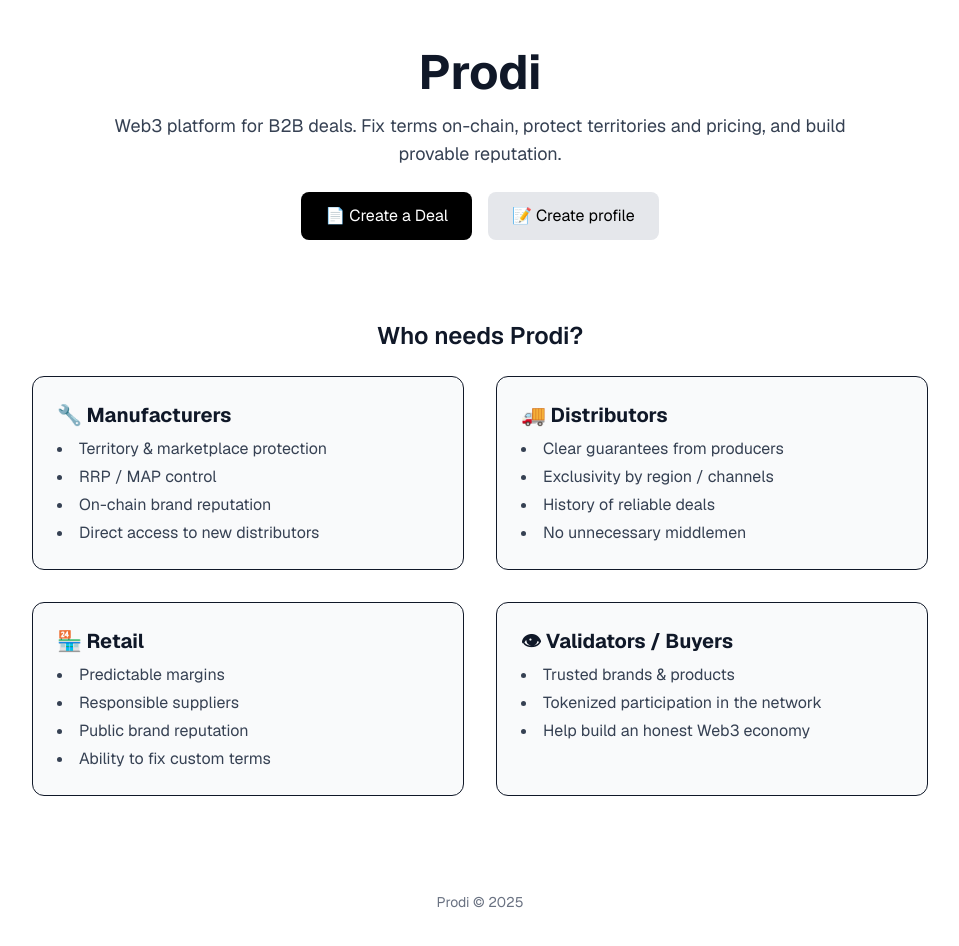
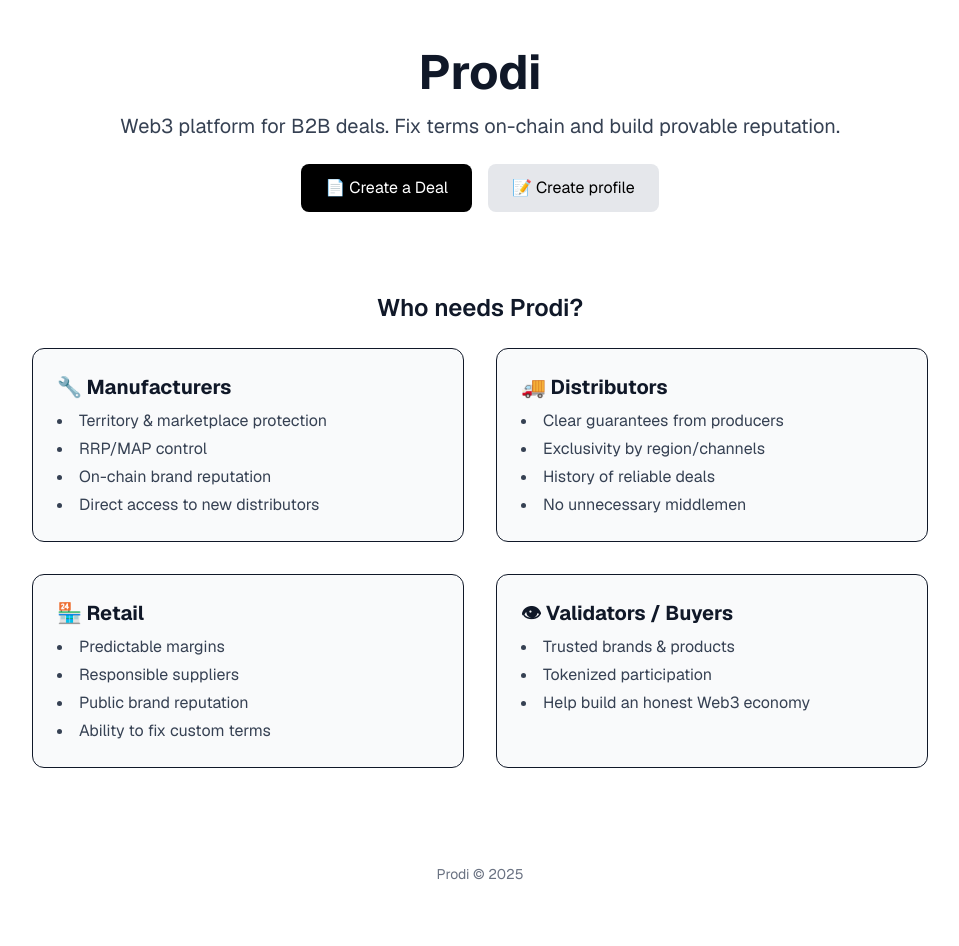
Before and after one commit to prodi-mvp/Prodi-MVP, a Next.js app: page / in a window 1280 px wide. Shown: the top 946 px of the page, without its empty margins (160-1119 px from the left). Built offline with nearby package versions, Linux system fonts and the light colour scheme.

Commit message:
fix: always allow /deal; restore counterparty search

```diff
--- a/app/deal/page.js
+++ b/app/deal/page.js
@@ -19,7 +19,6 @@ async function fetchCompanyByWallet(wallet) {
   }
   return data;
 }
-
 function useDebounced(value, delay = 300) {
   const [v, setV] = useState(value);
   useEffect(() => {
@@ -31,32 +30,26 @@ function useDebounced(value, delay = 300) {
 
 /* inner page */
 function DealPageInner() {
-  // A (initiator)
   const [walletAddress, setWalletAddress] = useState(null);
   const [aCompany, setACompany] = useState(null);
   const [hasOwnProfile, setHasOwnProfile] = useState(false);
 
-  // B (counterparty)
-  const [selectedPartner, setSelectedPartner] = useState(null); // {company?, wallet}
+  const [selectedPartner, setSelectedPartner] = useState(null);
   const [bCompany, setBCompany] = useState(null);
 
-  // UI
   const [error, setError] = useState(null);
   const [okId, setOkId] = useState(null);
   const [saving, setSaving] = useState(false);
 
-  // search
   const [q, setQ] = useState("");
   const dq = useDebounced(q, 350);
   const [results, setResults] = useState([]);
   const [searching, setSearching] = useState(false);
 
-  // deeplink
   const searchParams = useSearchParams();
   const prefCounterparty = searchParams.get("counterparty");
   const prefCompany = searchParams.get("company");
 
-  // 1) connect + detect own profile
   useEffect(() => {
     (async () => {
       try {
@@ -78,7 +71,6 @@ function DealPageInner() {
     })();
   }, []);
 
-  // 2) apply deeplink (block self-deal)
   useEffect(() => {
     (async () => {
       if (!prefCounterparty) return;
@@ -100,7 +92,6 @@ function DealPageInner() {
     // eslint-disable-next-line react-hooks/exhaustive-deps
   }, [prefCounterparty, prefCompany, walletAddress]);
 
-  // 3) ensure partner name
   useEffect(() => {
     (async () => {
       if (!selectedPartner) return;
@@ -114,13 +105,9 @@ function DealPageInner() {
     })();
   }, [selectedPartner]);
 
-  // 4) search public profiles (exclude self)
   useEffect(() => {
     (async () => {
-      if (!dq) {
-        setResults([]);
-        return;
-      }
+      if (!dq) { setResults([]); return; }
       setSearching(true);
       try {
         let qOr = `company.ilike.%${dq}%,email.ilike.%${dq}%`;
@@ -155,7 +142,6 @@ function DealPageInner() {
     return `Deal: ${a} ↔ ${b}`;
   }, [aCompany, bCompany, walletAddress, selectedPartner]);
 
-  // submit
   const handleSubmit = async (ev) => {
     ev.preventDefault();
     setError(null);
@@ -200,18 +186,15 @@ function DealPageInner() {
     }
   };
 
-  /* UI */
   return (
     <div className="flex flex-col items-center justify-start min-h-screen bg-gray-100 text-center p-4">
-      {/* если нет профиля — просим зарегистрироваться */}
       {!hasOwnProfile && (
         <div className="w-full max-w-md bg-yellow-50 border border-yellow-200 text-yellow-800 p-4 rounded-xl mb-4 text-left">
-          You need a company profile to create deals. Please fill it out first on the Profile page.
+          Tip: create a company profile for a smoother flow. But you can already search and propose a deal.
         </div>
       )}
 
-      {/* строка поиска КОНТРАГЕНТА — показываем ТОЛЬКО если профиль уже есть */}
-      {hasOwnProfile && (
+      {/* SEARCH — always visible */}
       <div className="w-full max-w-md mb-4 text-left bg-white p-4 rounded-xl shadow">
         <label className="block text-sm font-medium mb-2">Find a company to make a deal with</label>
         <input
@@ -247,7 +230,6 @@ function DealPageInner() {
           <p className="text-xs text-gray-500 mt-2">No companies found.</p>
         )}
       </div>
-      )}
 
       {/* Parties */}
       <div className="w-full max-w-md mb-4 text-left bg-white p-4 rounded-xl shadow">
@@ -304,7 +286,6 @@ function DealPageInner() {
       {error && <p className="text-red-600 mt-1">{error}</p>}
       {okId && <p className="text-green-700 mt-1">✅ Deal saved. ID: <b>{okId}</b></p>}
 
-      {/* Form */}
       <form onSubmit={handleSubmit} className="w-full max-w-md mt-6 bg-white p-6 rounded-xl shadow-md text-left">
         <h2 className="text-xl font-semibold mb-4">Deal form</h2>
 
@@ -330,7 +311,6 @@ function DealPageInner() {
         <label className="block mb-2">Manufacturer guarantees:</label>
         <textarea name="guarantees" className="w-full p-2 border rounded mb-4" />
 
-        {/* manual fallback */}
         <div className="mb-4">
           <label className="block mb-2">Counterparty wallet (manual fallback):</label>
           <input
@@ -353,7 +333,6 @@ function DealPageInner() {
   );
 }
 
-/* export with Suspense */
 export default function DealPage() {
   return (
     <Suspense fallback={<div className="p-6 text-center text-gray-600">Loading…</div>}>
--- a/app/page.js
+++ b/app/page.js
@@ -1,43 +1,23 @@
 "use client";
 
 import Link from "next/link";
-import { useRouter } from "next/navigation";
-import { useEffect, useState } from "react";
 
 export default function HomePage() {
-  const router = useRouter();
-  const [hasProfile, setHasProfile] = useState(false);
-
-  useEffect(() => {
-    const saved = localStorage.getItem("prodi-profile");
-    if (saved) setHasProfile(true);
-  }, []);
-
-  const handleDealClick = () => {
-    if (!hasProfile) {
-      alert("Please create your profile first.");
-      router.push("/profile");
-    } else {
-      router.push("/deal");
-    }
-  };
-
   return (
     <main className="min-h-screen bg-white text-gray-900 font-sans px-6 py-12">
-      {/* Hero */}
       <section className="text-center max-w-3xl mx-auto">
         <h1 className="text-5xl font-bold mb-4">Prodi</h1>
-        <p className="text-lg text-gray-700 mb-6">
-          Web3 platform for B2B deals. Fix terms on-chain, protect territories and pricing, and build provable reputation.
+        <p className="text-xl text-gray-700 mb-6">
+          Web3 platform for B2B deals. Fix terms on-chain and build provable reputation.
         </p>
 
         <div className="flex justify-center gap-4 mb-6">
-          <button
-            onClick={handleDealClick}
+          <Link
+            href="/deal"
             className="bg-black text-white px-6 py-3 rounded-lg hover:bg-gray-800 transition"
           >
             📄 Create a Deal
-          </button>
+          </Link>
 
           <Link
             href="/profile"
@@ -48,18 +28,15 @@ export default function HomePage() {
         </div>
       </section>
 
-      {/* Who is it for */}
       <section className="mt-20 max-w-4xl mx-auto">
-        <h2 className="text-2xl font-semibold mb-6 text-center">
-          Who needs Prodi?
-        </h2>
+        <h2 className="text-2xl font-semibold mb-6 text-center">Who needs Prodi?</h2>
 
         <div className="grid grid-cols-1 md:grid-cols-2 gap-8">
           <div className="p-6 border rounded-xl bg-gray-50">
             <h3 className="text-xl font-bold mb-2">🔧 Manufacturers</h3>
             <ul className="list-disc list-inside text-gray-700 space-y-1">
               <li>Territory & marketplace protection</li>
-              <li>RRP / MAP control</li>
+              <li>RRP/MAP control</li>
               <li>On-chain brand reputation</li>
               <li>Direct access to new distributors</li>
             </ul>
@@ -69,7 +46,7 @@ export default function HomePage() {
             <h3 className="text-xl font-bold mb-2">🚚 Distributors</h3>
             <ul className="list-disc list-inside text-gray-700 space-y-1">
               <li>Clear guarantees from producers</li>
-              <li>Exclusivity by region / channels</li>
+              <li>Exclusivity by region/channels</li>
               <li>History of reliable deals</li>
               <li>No unnecessary middlemen</li>
             </ul>
@@ -89,7 +66,7 @@ export default function HomePage() {
             <h3 className="text-xl font-bold mb-2">👁 Validators / Buyers</h3>
             <ul className="list-disc list-inside text-gray-700 space-y-1">
               <li>Trusted brands & products</li>
-              <li>Tokenized participation in the network</li>
+              <li>Tokenized participation</li>
               <li>Help build an honest Web3 economy</li>
             </ul>
           </div>
```
Lines whose indentation alone changed are shown as unchanged.
